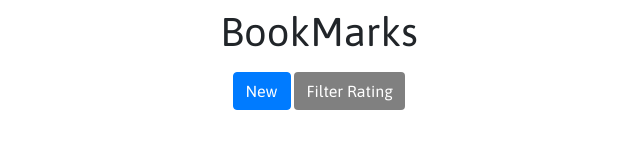
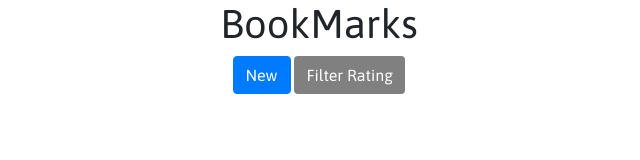
Before and after one commit to thinkful-ei-heron/bookmark-app-danielb, a website built with webpack: page dist/index.html in a window 1280 px wide. Shown: the whole page, without its empty margins (321-961 px from the left). Built offline with nearby package versions, Linux system fonts and the light colour scheme; no server answers.

Commit message:
fixed some stuff

```diff
--- a/dist/index.html
+++ b/dist/index.html
@@ -6,12 +6,12 @@
 </head>
 <body>
 
-  <main>
-  <header class="navbar-text">
+  <main class="container">
+  <header>
     <h1>BookMarks</h1>
   </header>
   <section>
-    <div class="output"></div>
+    <div class="output container"></div>
   </section>
 
   </main>
```
